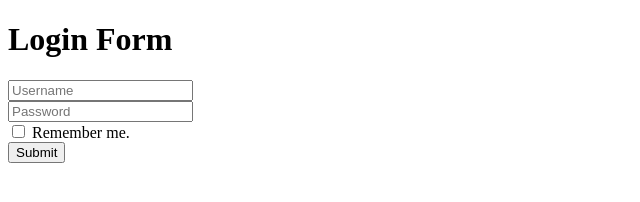
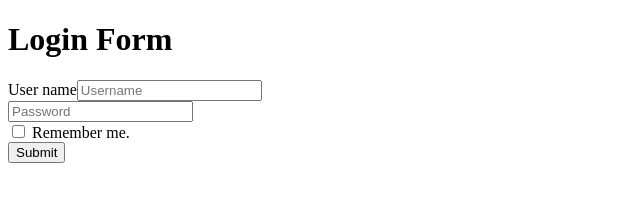
Before and after one commit to acciojob/remember-me-login-form-Mazhar-54321, a website: page main.html in a window 1280 px wide. Shown: the whole page, without its empty margins (0-640 px from the left). Drawn offline with Linux system fonts and the light colour scheme.

Commit message:
created a submission

```diff
--- a/main.html
+++ b/main.html
@@ -9,7 +9,7 @@
   <h1>Login Form</h1>
 
   <form id="loginForm">
-    <input type="text" id="username" placeholder="Username" /><br />
+    <label for="username">User name</label><input type="text" id="username" placeholder="Username" /><br />
     <input type="password" id="password" placeholder="Password" /><br />
 
     <label>
```
